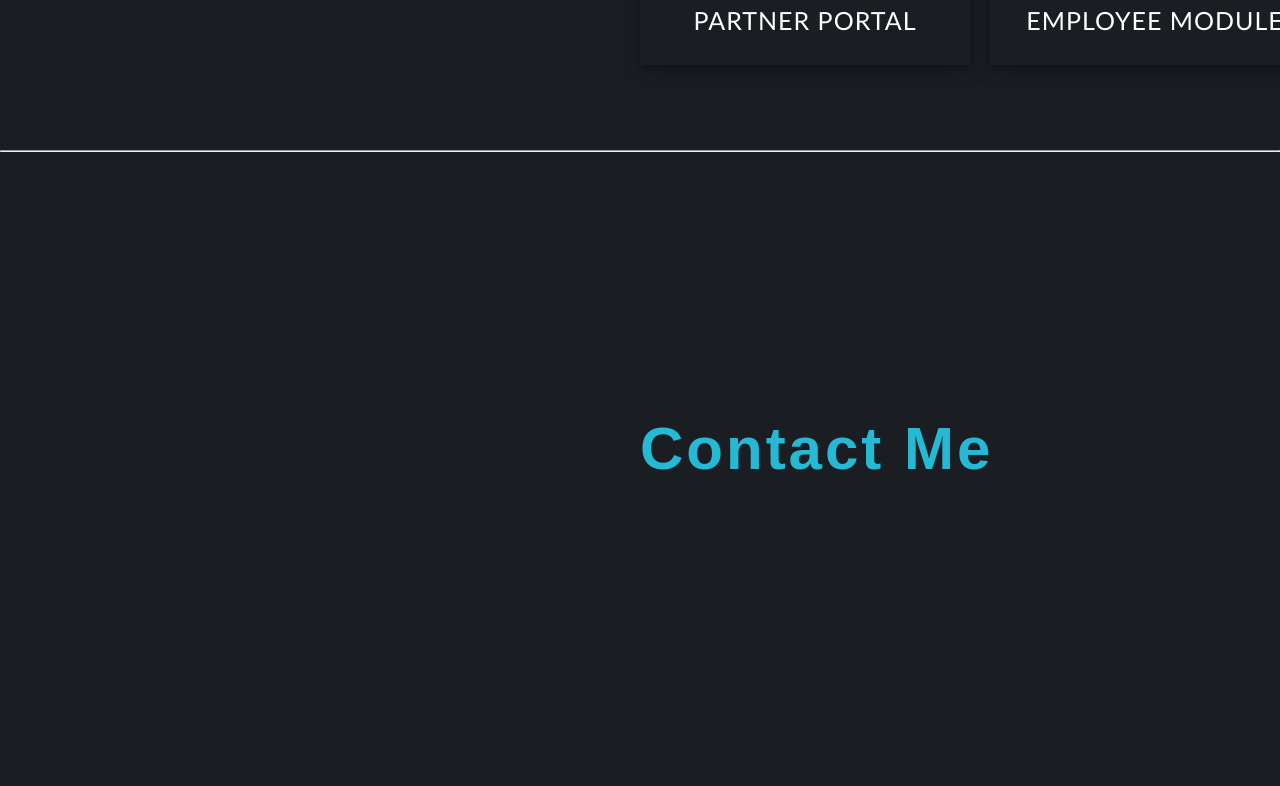
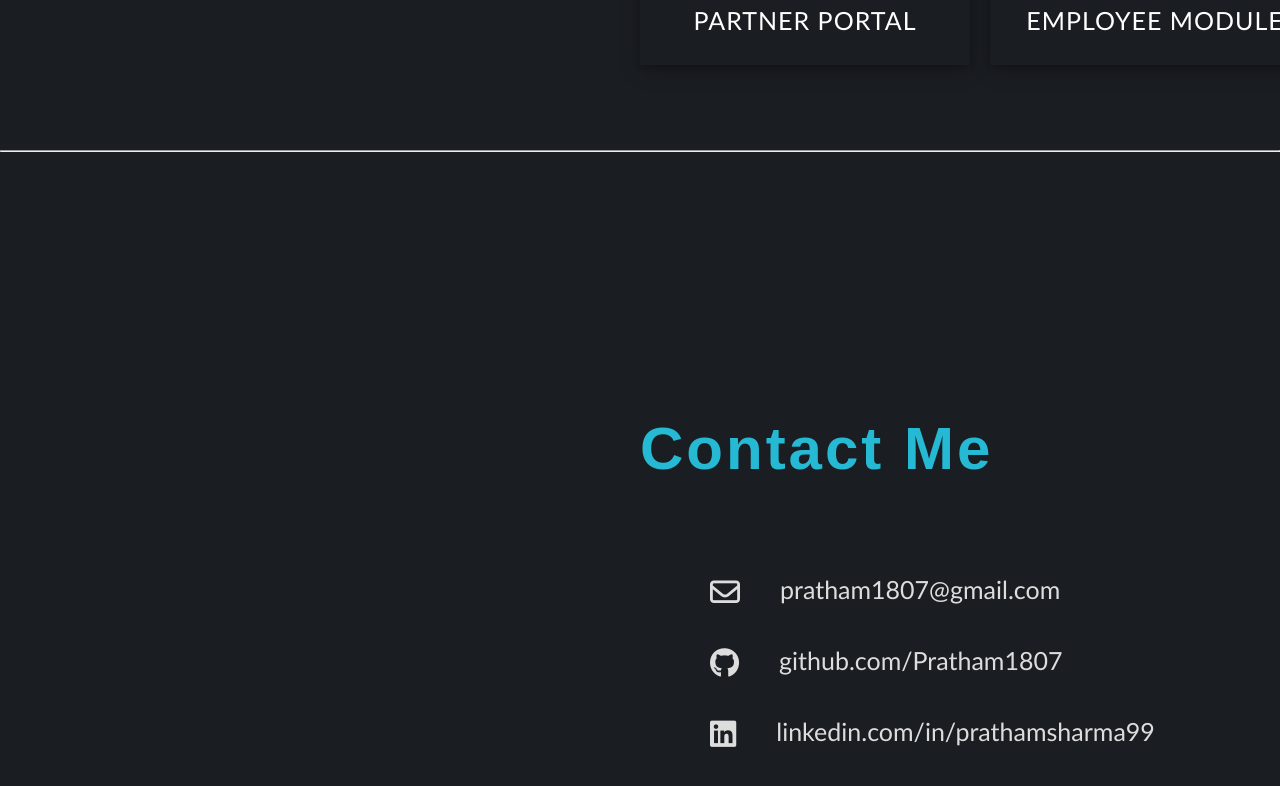
Before and after one commit to Pratham1807/Portfolio, a plain HTML site: page index.html in a window 1280 px wide. Shown: the part 2829-3615 px from the top of the page. Before the commit the page ends 3572 px from the top, so only its background shows below. Drawn offline with nearby package versions, Linux system fonts and the light colour scheme.

Commit message:
modified contact section

```diff
--- a/css/style.css
+++ b/css/style.css
@@ -350,31 +350,29 @@ nav{
     color: #25b9d3;
     font-size: 60px;
     letter-spacing: 3px;
-    margin-bottom: 80px;
+    margin-bottom: 70px;
 }
 
-/*
-#contact ul li:before{
-    position: absolute;
-    content: '';
-    top: 0;
-    left: 0;
-    background: #25b9d3;
-    height: 100%;
-    width: 100%;
-    border-radius: 50%;
-    z-index: -1;
-    transform: scale(0.9);
-    transition: all 0.3s ease-in-out;
+#contact .social-media-icons ul li{
+    font-size: 25px;
+    padding: 20px;
+    transform: translateX(10px);
+    color: #dddddd;
+    width: fit-content;
+    cursor: pointer;
+    text-shadow: none;
+    transition: all 0.5s ease-in-out;
 }
-#contact ul li:hover:before{
-    transform: scale(1.2);
-    filter: blur(3px);
-    box-shadow: 0 0 15px #10659e;
+#contact .social-media-icons ul li:hover{
+    text-shadow: 0 0 1px #0c7dda,
+    0 0 5px #0c7dda,
+    0 0 10px #0c7dda,
+    0 0 15px #0c7dda,
+    0 0 20px #0c7dda;
+    transform: scale(1.1) translate(5%);
 }
-
-#contact ul li:hover{
-    color: #25b9d3;
-    box-shadow: 0 0 15px #10659e;
-    text-shadow: 0 0 15px #10659e;
-} */
+#contact .social-media-icons ul li i{
+    font-size: 30px;
+    margin-right: 40px;
+    transform: translateY(4px);
+}
--- a/index.html
+++ b/index.html
@@ -137,7 +137,11 @@
                 <div class="contact-content">
                     <h1>Contact Me</h1>
                     <div class="social-media-icons">
-
+                        <ul>
+                            <li><i class="far fa-envelope"></i>pratham1807@gmail.com</li>
+                            <li><i class="fab fa-github"></i>github.com/Pratham1807</li>
+                            <li><i class="fab fa-linkedin"></i>linkedin.com/in/prathamsharma99</li>
+                        </ul>
                     </div>
                 </div>
             </div>
```
